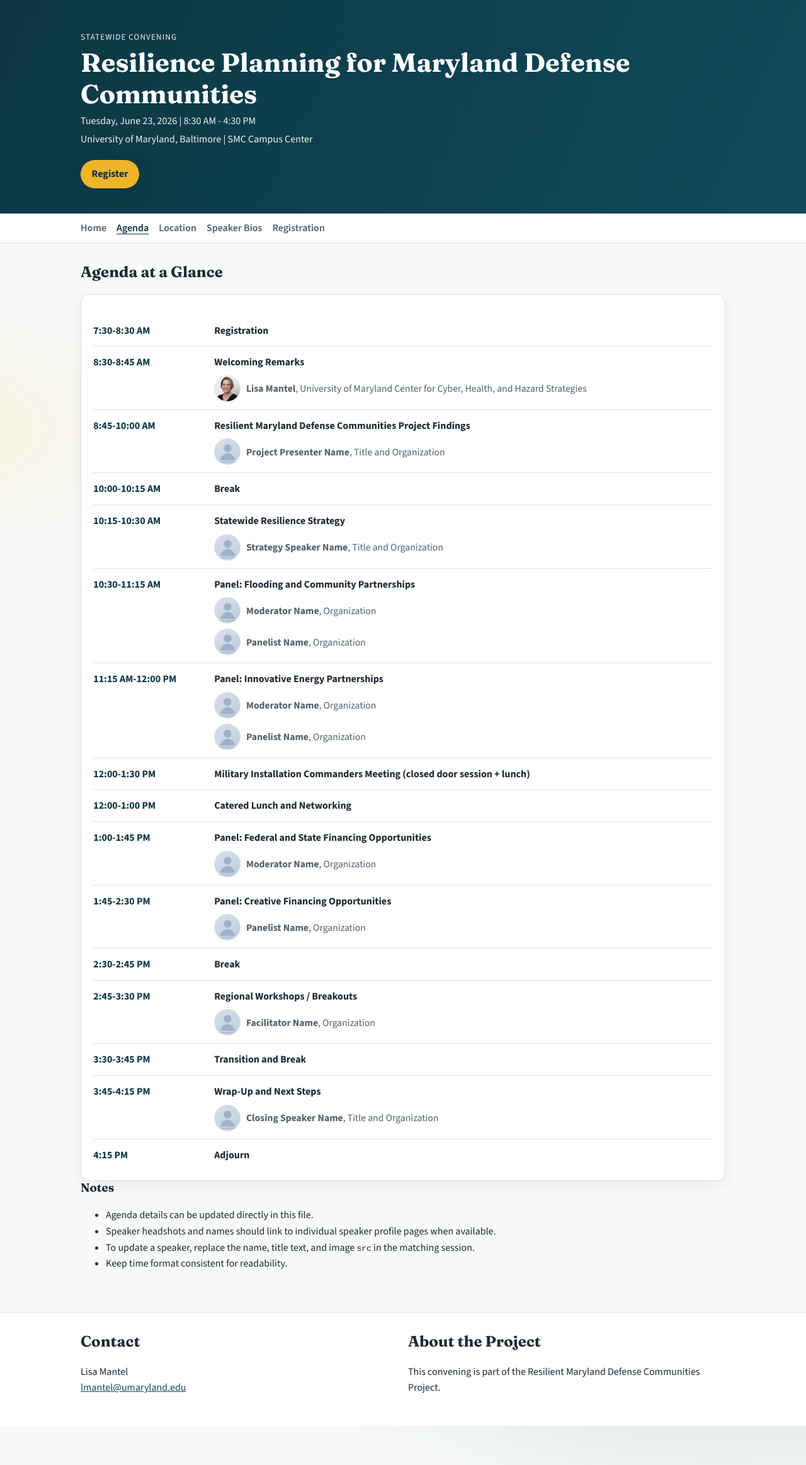
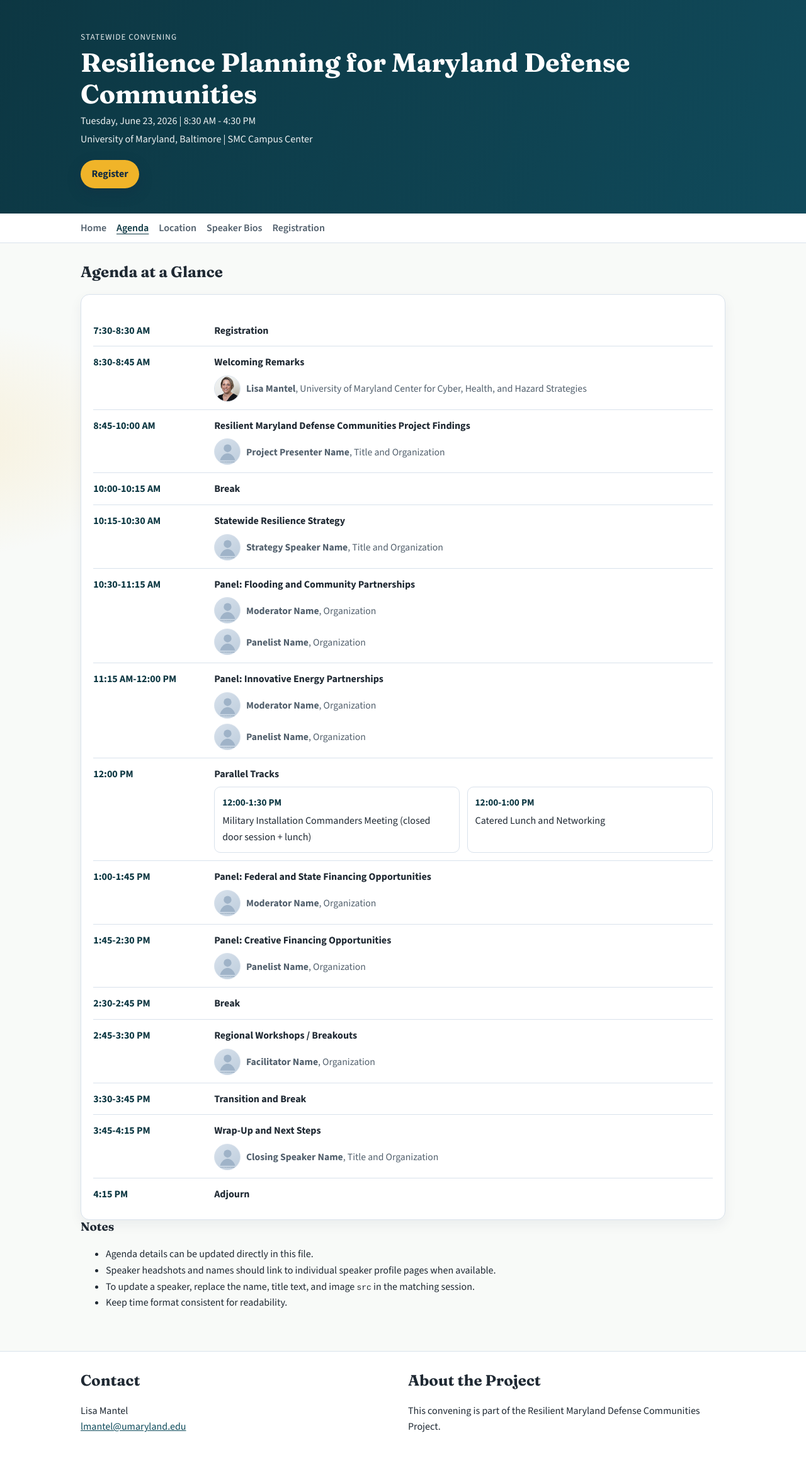
Before and after one commit to christophersw/convening_website, a Jekyll site: the page built from agenda.md, in a window 1280 px wide. Shown: the whole page at 63% size. Built offline with Jekyll 4.4.1, drawn with Linux system fonts in a browser that asks for light colours.

Commit message:
Refactor agenda layout to support parallel tracks and enhance styling for better presentation

```diff
--- a/agenda.md
+++ b/agenda.md
@@ -78,16 +78,20 @@ permalink: /agenda/
         </a>
       </div>
     </li>
-    <li>
-      <span class="time">12:00-1:30 PM</span>
+    <li class="agenda-has-parallel">
+      <span class="time">12:00 PM</span>
       <div class="agenda-session">
-        <p class="agenda-title">Military Installation Commanders Meeting (closed door session + lunch)</p>
-      </div>
-    </li>
-    <li>
-      <span class="time">12:00-1:00 PM</span>
-      <div class="agenda-session">
-        <p class="agenda-title">Catered Lunch and Networking</p>
+        <p class="agenda-title">Parallel Tracks</p>
+        <div class="agenda-parallel">
+          <article class="agenda-track">
+            <p class="agenda-track-time">12:00-1:30 PM</p>
+            <p class="agenda-track-title">Military Installation Commanders Meeting (closed door session + lunch)</p>
+          </article>
+          <article class="agenda-track">
+            <p class="agenda-track-time">12:00-1:00 PM</p>
+            <p class="agenda-track-title">Catered Lunch and Networking</p>
+          </article>
+        </div>
       </div>
     </li>
     <li>
--- a/assets/css/site.css
+++ b/assets/css/site.css
@@ -219,6 +219,31 @@ a:hover {
   flex: 0 0 42px;
 }
 
+.agenda-parallel {
+  display: grid;
+  grid-template-columns: repeat(2, minmax(0, 1fr));
+  gap: 0.7rem;
+}
+
+.agenda-track {
+  margin: 0;
+  padding: 0.75rem;
+  border: 1px solid var(--line);
+  border-radius: 10px;
+  background: #fff;
+}
+
+.agenda-track-time {
+  margin: 0 0 0.2rem;
+  font-weight: 700;
+  color: var(--brand-strong);
+  font-size: 0.95rem;
+}
+
+.agenda-track-title {
+  margin: 0;
+}
+
 .speaker-grid {
   display: grid;
   grid-template-columns: repeat(auto-fit, minmax(220px, 1fr));
@@ -383,6 +408,10 @@ a:hover {
     align-items: flex-start;
   }
 
+  .agenda-parallel {
+    grid-template-columns: 1fr;
+  }
+
   .map-embed {
     min-height: 320px;
   }
```
